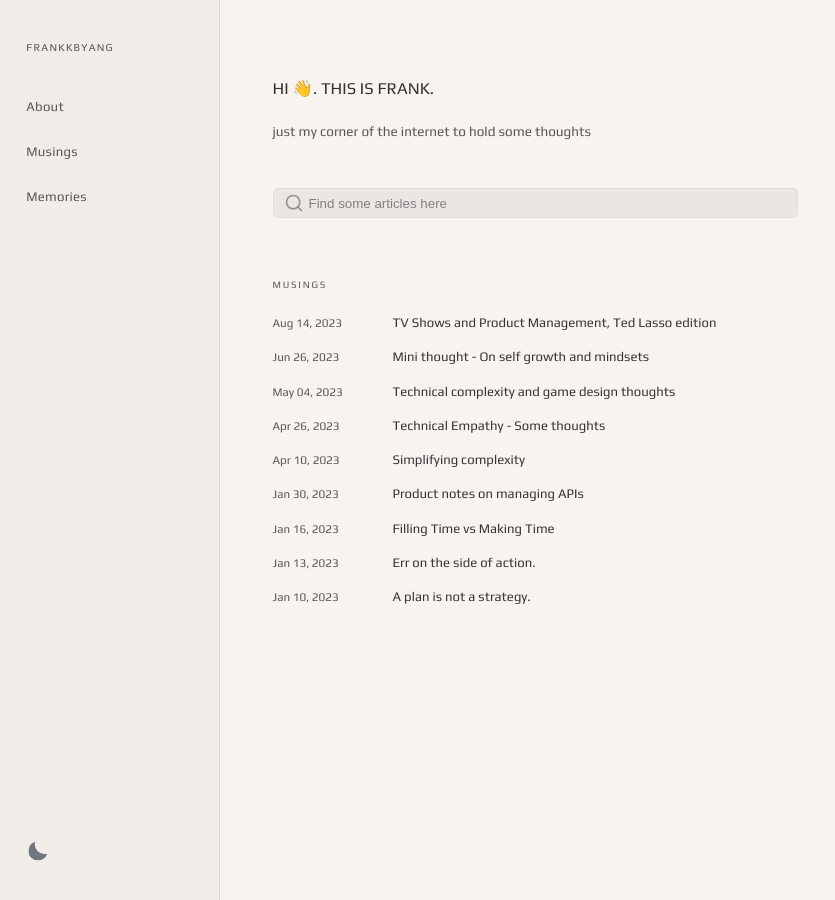
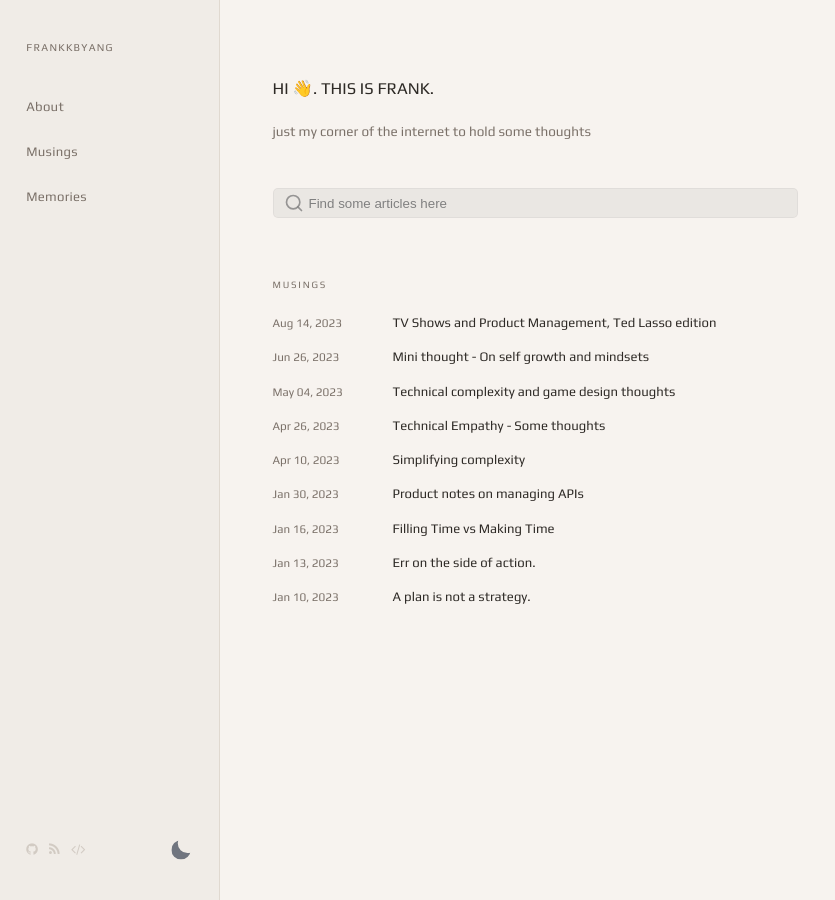
Before and after one commit to justsayknarf/justsayknarf.github.io, a Jekyll site: the page built from index.html, in a window 1280 px wide. Shown: the whole page, without its empty margins (0-835 px from the left). Built offline with Jekyll 4.4.1, drawn with Linux system fonts in a browser that asks for light colours.

Commit message:
polish: warm gray palette, social icons in rail, SVG favicon
- Replace all blue light-mode hues with warm grays (--light-text-color,
  --link-color, --medium-text-color, --main-text-color)
- Fix dark mode variables (purple/pink → warm earthy tones)
- Move social footer icons inside rail bottom, inline with theme toggle
  via flex row; subtle 50% opacity sizing
- Add SVG favicon (serif lowercase "f" on warm rounded square)
- Fix social footer rendering (was outside </body>, behind rail z-index)

Co-Authored-By: Claude Sonnet 4.6 <noreply@anthropic.com>

```diff
--- a/_includes/head.html
+++ b/_includes/head.html
@@ -24,6 +24,7 @@
       {% endunless %}
     </title>
 
+    <link rel="icon" type="image/svg+xml" href="{{ '/favicon.svg' | relative_url }}">
     <link rel="shortcut icon" href="{{ '/favicon.png' | relative_url }}">
     <link rel="alternate" type="application/atom+xml" title="{{ site.title }}" href="{{ site.url }}{{ site.baseurl }}/atom.xml">
     <link rel="alternate" type="application/json" title="{{ site.title }}" href="{{ site.url }}{{ site.baseurl }}/feed.json" />
--- a/_layouts/default.html
+++ b/_layouts/default.html
@@ -28,6 +28,11 @@ layout: compress
       <li><a href="{{ '/photos/' | relative_url }}">Memories</a></li>
     </ul>
     <div class="home-rail-bottom">
+      <div class="social-footer-icons">
+        <a href="https://github.com/justsayknarf" title="Github profile" target="_blank" rel="noopener noreferrer"><i class="fa fa-github" aria-hidden="true"></i></a>
+        <a href="{{ '/atom.xml' | relative_url }}" title="Feed RSS" target="_blank" rel="noopener noreferrer"><i class="fa fa-rss" aria-hidden="true"></i></a>
+        <a href="https://github.com/justsayknarf/justsayknarf.github.io" title="Browse the code" target="_blank" rel="noopener noreferrer"><i class="fa fa-code" aria-hidden="true"></i></a>
+      </div>
       <button title="Change theme" id="theme-toggle" onclick="modeSwitcher()">
         <div></div>
       </button>
@@ -88,12 +93,4 @@ layout: compress
 
 </body>
 
-<footer class="social-footer">
-  <div class="social-footer-icons">
-    <a href="https://github.com/frankkbyang" title="Github profile" target="_blank" rel="noopener noreferrer"><i class="fa fa-github" aria-hidden="true"></i></a>
-    <a href="{{ '/atom.xml' | relative_url }}" title="Feed RSS" target="_blank" rel="noopener noreferrer"><i class="fa fa-rss" aria-hidden="true"></i></a>
-    <a href="https://github.com/frankkbyang/frankkbyang.github.io" title="Browse the code" target="_blank" rel="noopener noreferrer"><i class="fa fa-code" aria-hidden="true"></i></a>
-  </div>
-</footer>
-
 </html>
--- a/_sass/_main.scss
+++ b/_sass/_main.scss
@@ -36,13 +36,13 @@ html,
 html[data-theme="light"] {
 	--text-font: Play;
 	--source-code-font: Source Code Pro;
-	--very-light-text-color: rgb(222, 222, 222);
-	--light-text-color: rgb(89, 183, 255);
-	--medium-text-color: #555;
-	--main-text-color: #333;
+	--very-light-text-color: #d6cfc8;
+	--light-text-color: #b5aba1;
+	--medium-text-color: #7a7068;
+	--main-text-color: #2e2a26;
 	--highlight-text-color: #6cb4a0;
-	--dark-text-color: #393e46;
-	--link-color: rgb(50, 87, 209);
+	--dark-text-color: #2e2a26;
+	--link-color: #5c5650;
 	--code-bg-color: rgb(245, 245, 245);
 
 	background-color: #f7f3ef;
@@ -100,14 +100,14 @@ html[data-theme="light"] {
 html[data-theme="dark"] {
 	--text-font: Play;
 	--source-code-font: Source Code Pro;
-	--very-light-text-color: #EEE;
-	--light-text-color: #c4bbf0;
-	--medium-text-color: #52057b;
-	--main-text-color: #EAEAEA;
+	--very-light-text-color: #f0ece7;
+	--light-text-color: #9e9189;
+	--medium-text-color: #7a6f67;
+	--main-text-color: #ede8e2;
 	--highlight-text-color: #6cb4a0;
-	--dark-text-color: rgb(36, 38, 42);
-	--link-color: rgb(255, 89, 125);
-	--code-bg-color: rgb(36, 38, 42);
+	--dark-text-color: #2a2520;
+	--link-color: #c4a882;
+	--code-bg-color: #2a2520;
 	background-color: #1c1917;
 
 	#theme-toggle div {
@@ -585,6 +585,9 @@ html[data-theme="dark"] .home-rail {
 
 .home-rail-bottom {
 	margin-top: auto;
+	display: flex;
+	align-items: center;
+	justify-content: space-between;
 }
 
 .home-hamburger {
@@ -680,14 +683,20 @@ html[data-theme="dark"] .home-rail {
 	}
 }
 
-.social-footer {
-	position: fixed;
-	bottom: 1rem;
-	left: 0;
-	width: $rail-width;
-	padding: 0 1.75rem;
-	justify-content: flex-start;
-	background: transparent;
+.home-rail-bottom .social-footer-icons {
+	display: flex;
+	gap: 0.75rem;
+
+	.fa {
+		font-size: 0.9rem;
+		color: var(--light-text-color);
+		opacity: 0.5;
+		transition: opacity 0.15s ease;
+
+		&:hover {
+			opacity: 0.9;
+		}
+	}
 }
 
 // Mobile: rail collapses to top bar
```
Also changed, not shown: favicon.svg (added).
